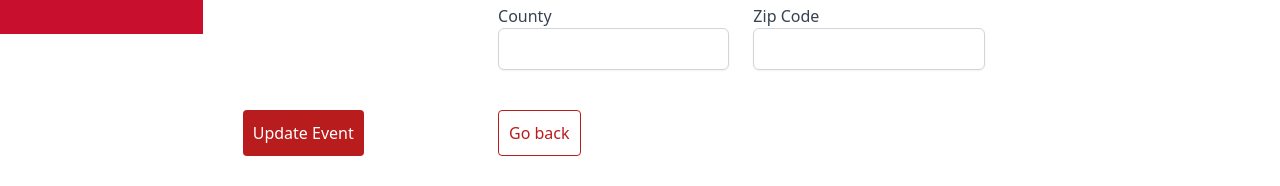
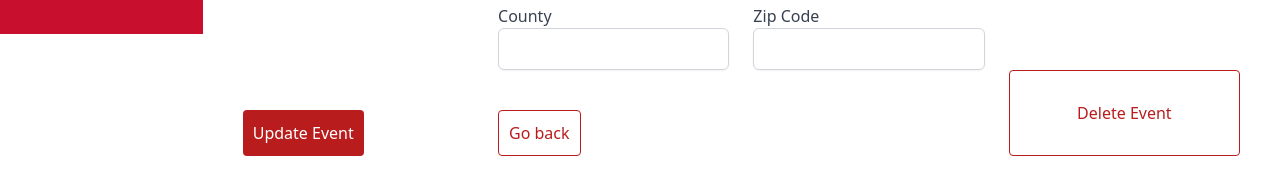
Before and after one commit to CIS-Fall-2022/project-cis_4339_project_19, a Vue app in the folder frontend/: page /eventDetails/1 in a window 1280 px wide. Shown: the part 766-952 px from the top of the page. Built offline with nearby package versions, Linux system fonts and the light colour scheme; no server answers.

Commit message:
Delete button in eventdetail
added event button

```diff
--- a/frontend/src/components/eventDetails.vue
+++ b/frontend/src/components/eventDetails.vue
@@ -203,6 +203,12 @@
               @click="$router.go(-1)"
             >Go back</button>
           </div>
+          <div class="flex justify-between mt-10 mr-10"></div>
+            <button
+              @click="deleteEvent"
+              type="submit"
+              class="border border-red-700 bg-white text-red-700 rounded"
+            >Delete Event</button>
         </div>
 
         <hr class="mt-10 mb-10" />
```
